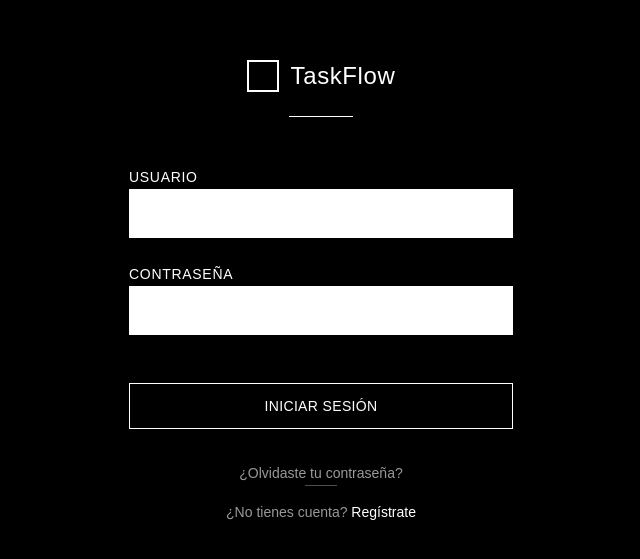
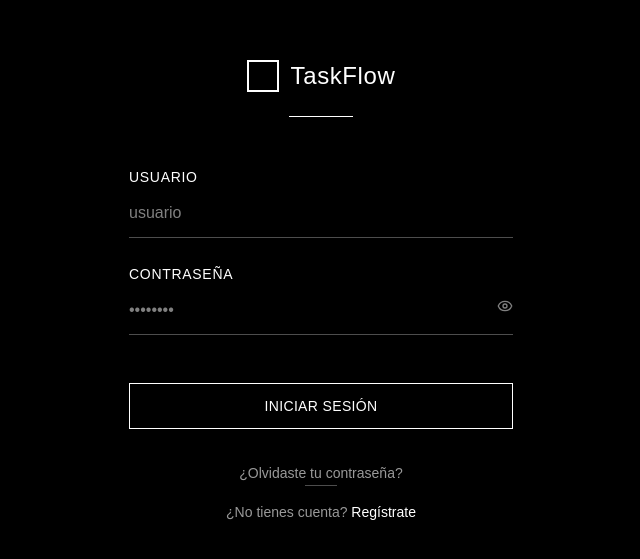
Before and after one commit to Potato-pdf/test-E2E-Playwright, a Next.js app in the folder frontend/: page /login in a window 1280 px wide. Shown: the part 109-668 px from the top of the page, without its empty margins (319-959 px from the left). Built offline with nearby package versions, Linux system fonts and the light colour scheme.

Commit message:
fix: inputs

```diff
--- a/frontend/components/ui/input.tsx
+++ b/frontend/components/ui/input.tsx
@@ -5,7 +5,7 @@ export const Input = React.forwardRef<HTMLInputElement, React.InputHTMLAttribute
     <input
       ref={ref}
       className={
-        "w-full px-3 py-2 border border-neutral-300 rounded bg-white text-black focus:outline-none focus:ring-2 focus:ring-black " +
+        "w-full bg-transparent border-0 border-b border-white/30 rounded-none px-0 py-3 text-white placeholder:text-white/50 focus:border-white focus:ring-0 focus-visible:ring-0 " +
         className
       }
       {...props}
```
